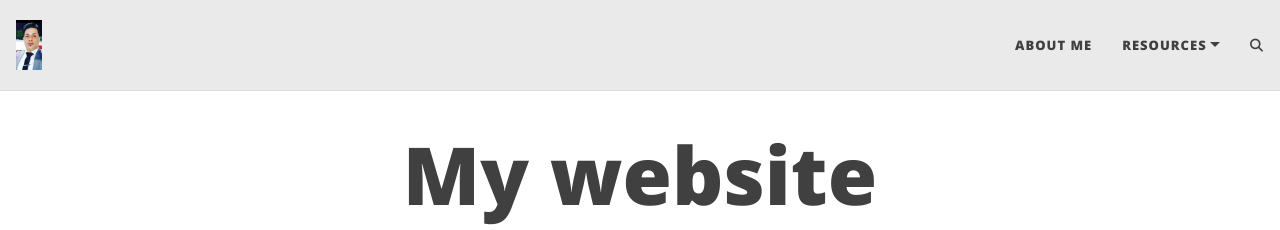
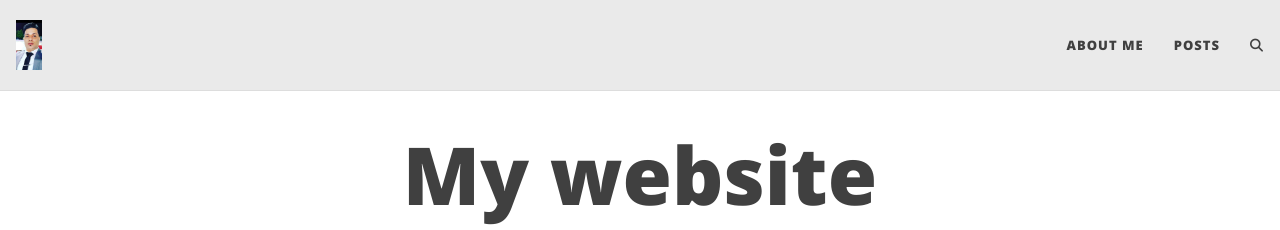
Before and after one commit to jobe1366/jobe1366.github.io, a Jekyll site: the page built from index.html, in a window 1280 px wide. Shown: the top 230 px of the page. Built offline with Jekyll 4.4.1, drawn with Linux system fonts in a browser that asks for light colours; the list of posts is cut into pages by our own code; comment, search, counter and statistics services are not loaded.

Commit message:
Update _config.yml

```diff
--- a/_config.yml
+++ b/_config.yml
@@ -21,10 +21,7 @@ author: Ayub Amini
 
 navbar-links:
   About Me: "aboutme"
-  Resources:
-    - Beautiful Jekyll: "https://beautifuljekyll.com"
-    - Learn markdown: "https://www.markdowntutorial.com/"
-
+  Posts: "posts"
 
 ################
 # --- Logo --- #
@@ -39,7 +36,7 @@ round-avatar: true
 
 # If you want to have an image logo in the top-left corner instead of having the title of the website,
 # then specify the following parameter
-title-img: /assets/img/4.png
+title-img: "/assets/img/4.png"
 
 
 #####################################
@@ -52,14 +49,14 @@ title-img: /assets/img/4.png
 social-network-links:
   email: "a.amini5404@gmail.com"
   # facebook: deanattali
-  github: jobe1366
+  github: "jobe1366"
   # twitter: daattali
   # patreon: DeanAttali
   # youtube: "@daattali"
   # whatsapp: 15551212
 #  medium: yourname
 #  reddit: yourname or r/yoursubreddit
-  linkedin: Ayub Amini
+  linkedin: "Ayub Amini"
 #  xing: yourname
 #  stackoverflow: "3943160/daattali"
 #  snapchat: deanat78
```
